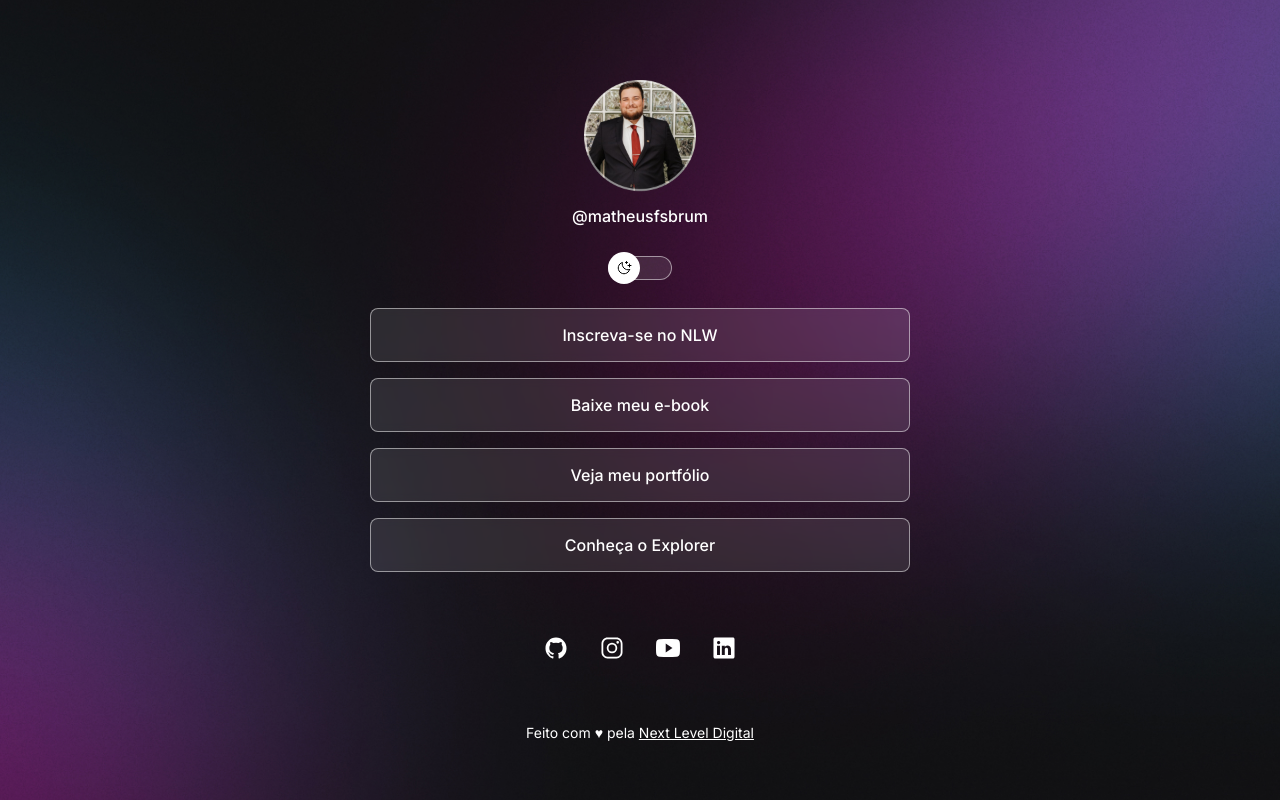
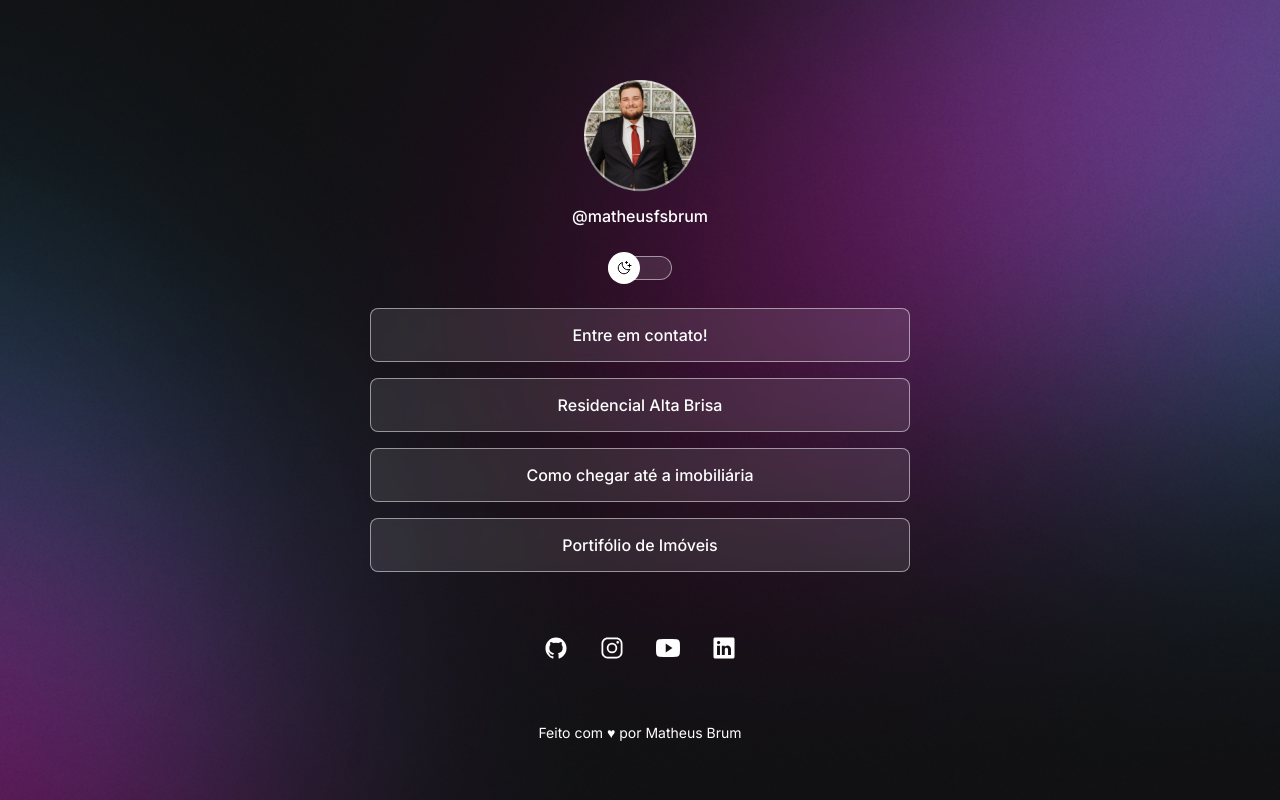
Before and after one commit to MatheusBrumDev/DiscoverProject, a plain HTML site: page index.html in a window 1280 px wide. Drawn offline with nearby package versions, Linux system fonts and the light colour scheme.

Commit message:
Fixed links and social-links

```diff
--- a/index.html
+++ b/index.html
@@ -31,36 +31,46 @@ wght@0,14..32,100..900;1,14..32,100..900&display=swap"
       </div>
       <ul id="links">
         <li id="button1">
-          <a href="#" target="_blank">Inscreva-se no NLW</a>
+          <a href="https://wa.me/5561999875995" target="_blank"
+            >Entre em contato!</a
+          >
         </li>
         <li id="button2">
-          <a href="#" target="_blank">Baixe meu e-book</a>
+          <a
+            href="https://www.wimoveis.com.br/propriedades/condominio-residencial-alta-brisa-2995233716.html"
+            target="_blank"
+            >Residencial Alta Brisa</a
+          >
         </li>
         <li id="button3">
-          <a href="https://github.com/matheusbrumdev" target="_blank"
-            >Veja meu portfólio</a
+          <a href="https://maps.app.goo.gl/qvxgNFwTJr53hH1R6" target="_blank"
+            >Como chegar até a imobiliária</a
           >
         </li>
         <li id="button4">
-          <a href="#" target="_blank">Conheça o Explorer</a>
+          <a
+            href="https://www.wimoveis.com.br/imobiliarias/marcio-brum-imoveis_47714676"
+            target="_blank"
+            >Portifólio de Imóveis</a
+          >
         </li>
       </ul>
       <div id="social-links">
-        <a href="#" target="_blank">
+        <a href="https://github.com/matheusbrumdev" target="_blank">
           <ion-icon name="logo-github"></ion-icon>
         </a>
-        <a href="#" target="_blank">
+        <a href="https://www.instagram.com/matheusfsbrum/" target="_blank">
           <ion-icon name="logo-instagram"></ion-icon>
         </a>
-        <a href="#" target="_blank">
+        <a href="https://www.youtube.com/@matheusfsbrum" target="_blank">
           <ion-icon name="logo-youtube"></ion-icon>
         </a>
-        <a href="#" target="_blank">
+        <a href="https://www.linkedin.com/in/matheusfsbrum/" target="_blank">
           <ion-icon name="logo-linkedin"></ion-icon>
         </a>
       </div>
 
-      <footer>Feito com ♥ pela <a href="#"> Next Level Digital</a></footer>
+      <footer>Feito com ♥ por Matheus Brum</footer>
     </div>
 
     <script
```
